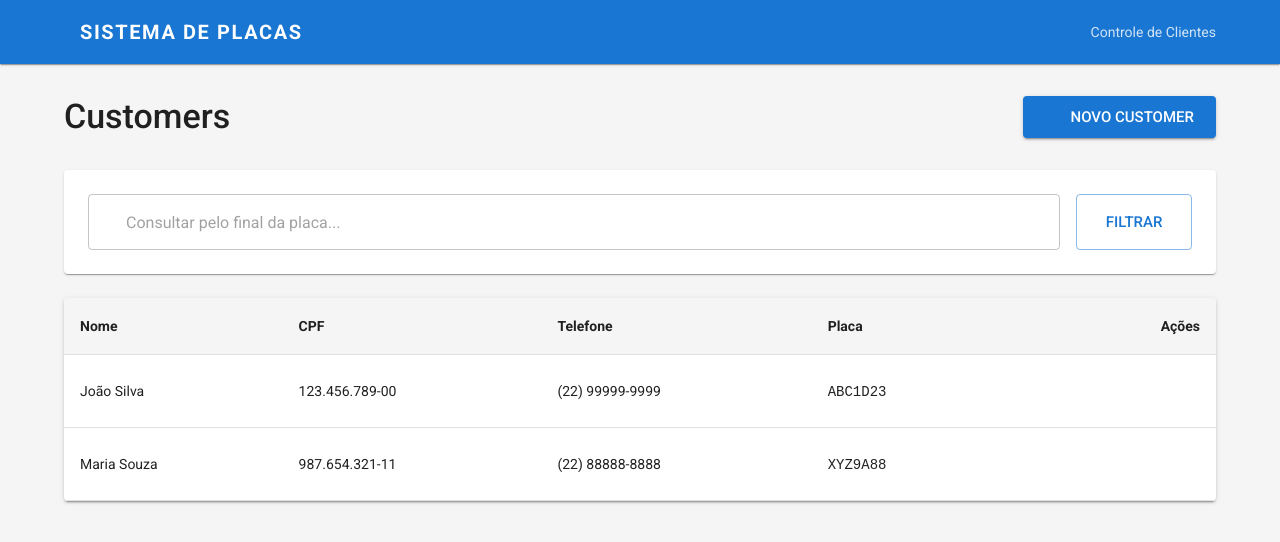
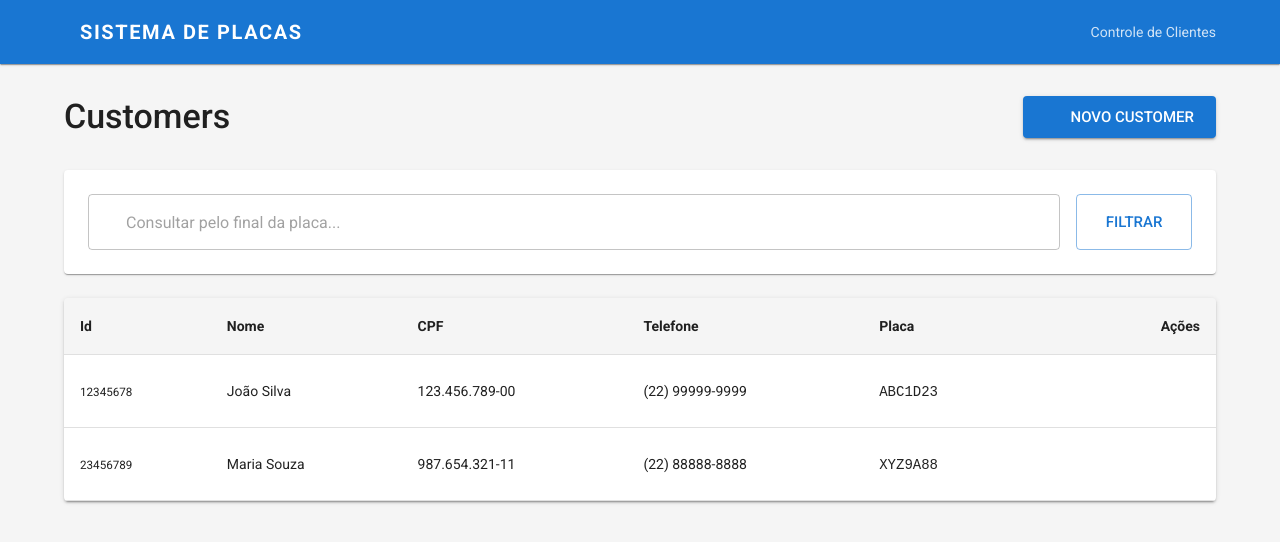
Before and after one commit to caiomeirelles22/LightBase, a Next.js app in the folder cliente-veiculos-app/: page / in a window 1280 px wide. Shown: the top 542 px of the page. Built offline with nearby package versions, Linux system fonts and the light colour scheme; some icons are missing.

Commit message:
feat: generate 8-character random ID and display it in customer list

```diff
--- a/cliente-veiculos-app/src/components/Customer/CustomerList.tsx
+++ b/cliente-veiculos-app/src/components/Customer/CustomerList.tsx
@@ -86,6 +86,9 @@ export function CustomerList({
               >
                 Placa: {customer.placa}
               </Typography>
+              <Typography variant="body2" color="text.secondary">
+                <strong>ID:</strong> {customer.id}
+              </Typography>
             </CardContent>
           </Card>
         ))}
@@ -98,6 +101,9 @@ export function CustomerList({
       <Table>
         <TableHead sx={{ backgroundColor: "action.hover" }}>
           <TableRow>
+            <TableCell>
+              <strong>Id</strong>
+            </TableCell>
             <TableCell>
               <strong>Nome</strong>
             </TableCell>
@@ -118,6 +124,9 @@ export function CustomerList({
         <TableBody>
           {customers.map((customer) => (
             <TableRow key={customer.id} hover>
+              <TableCell>
+                <small>{customer.id}</small>
+              </TableCell>
               <TableCell>{customer.nome}</TableCell>
               <TableCell>{customer.cpf}</TableCell>
               <TableCell>{customer.telefone}</TableCell>
--- a/cliente-veiculos-app/src/services/CustomerServiceMock.ts
+++ b/cliente-veiculos-app/src/services/CustomerServiceMock.ts
@@ -4,8 +4,20 @@ import { ICustomerService } from "./ICustomerService";
 const STORAGE_KEY = "@PlateSystem:customers";
 
 const defaultData: Customer[] = [
-  { id: "1", nome: "João Silva", telefone: "(22) 99999-9999", cpf: "123.456.789-00", placa: "ABC1D23" },
-  { id: "2", nome: "Maria Souza", telefone: "(22) 88888-8888", cpf: "987.654.321-11", placa: "XYZ9A88" },
+  {
+    id: "12345678",
+    nome: "João Silva",
+    telefone: "(22) 99999-9999",
+    cpf: "123.456.789-00",
+    placa: "ABC1D23",
+  },
+  {
+    id: "23456789",
+    nome: "Maria Souza",
+    telefone: "(22) 88888-8888",
+    cpf: "987.654.321-11",
+    placa: "XYZ9A88",
+  },
 ];
 
 export function CustomerServiceMock(): ICustomerService {
@@ -42,9 +54,13 @@ export function CustomerServiceMock(): ICustomerService {
       await delay();
       const customers = getStoredData();
 
+      const generatedId = Math.floor(
+        10000000 + Math.random() * 90000000,
+      ).toString();
+
       const customerWithId = {
         ...newCustomer,
-        id: crypto.randomUUID(), // Gera um ID único e seguro
+        id: generatedId,
       };
 
       const updatedData = [...customers, customerWithId];
```
